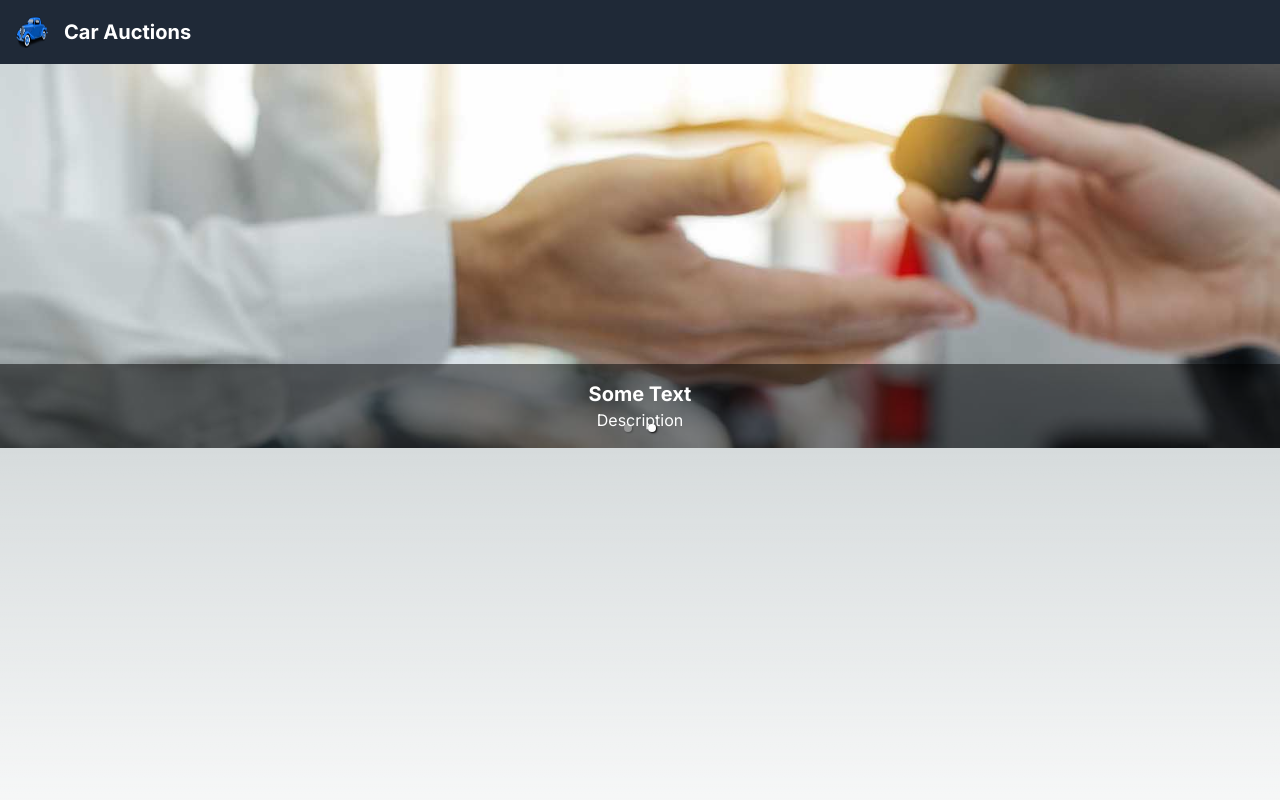
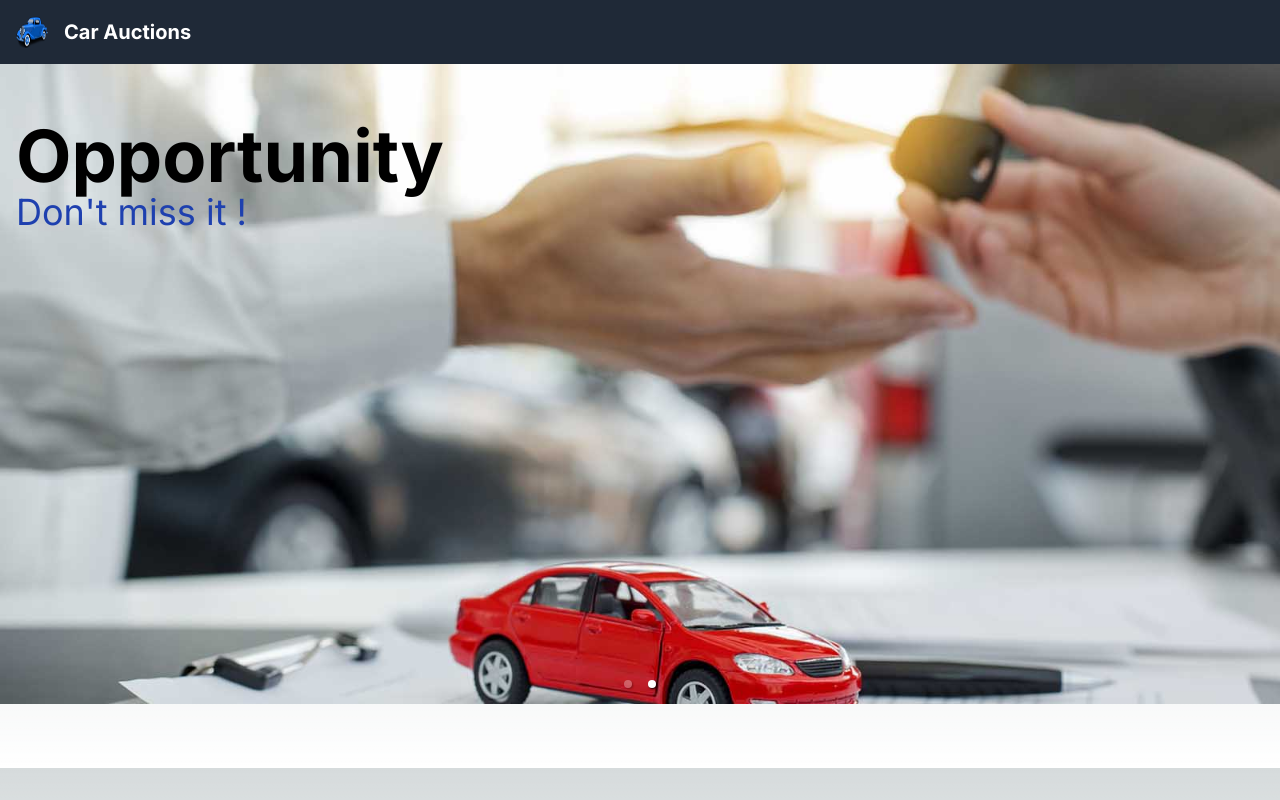
Before and after one commit to khilamouna/car-auction, a Next.js app: page / in a window 1280 px wide. Built offline with nearby package versions, Linux system fonts and the light colour scheme.

Commit message:
carousel done with design modifications

```diff
--- a/components/HeroSection.jsx
+++ b/components/HeroSection.jsx
@@ -3,10 +3,11 @@ import React from "react";
 import { Carousel } from "react-responsive-carousel";
 import "react-responsive-carousel/lib/styles/carousel.min.css";
 import Image from "next/image";
+import { BiStopwatch } from "react-icons/bi";
 
 const HeroSection = () => {
   return (
-    <div className="hero-section w-full h-96 md:h-500 relative">
+    <div className="hero-section w-full h-80 md:h-500 relative">
       <Carousel
         showArrows={false}
         showStatus={false}
@@ -15,37 +16,37 @@ const HeroSection = () => {
         infiniteLoop
         interval={3000}
       >
-        <div className="relative h-full">
-          <div className="w-full h-96">
+        <div className="h-80 sm:h-96 xl:h-[80vh] 2xl:h-[80vh] group ">
+          <div className="w-full h-72">
             <Image
               src="/auctions1.jpg"
               alt="Slide 1"
+              width={1250}
+              height={550}
+            />
+          </div>
+          <div className="carousel-caption absolute top-10 left-0 right-0 p-4 text-blue-800 text-4xl text-left">
+            <h3 className="text-5xl font-bold">Welcome to Car Auctions</h3>
+            <p className="flex items-center text-black">
+              Time is ticking <BiStopwatch className="text-blue-800 ml-2" />
+            </p>
+          </div>
+        </div>
+
+        <div className="h-80 sm:h-96 xl:h-[80vh] 2xl:h-[80vh] group ">
+          <div className="w-full h-72">
+            <Image
+              src="/auctions2.jpg"
+              alt="Slide 2"
               width={1200}
-              height={500}
+              height={200}
               objectFit="cover"
               objectPosition="center"
             />
           </div>
-          <div className="carousel-caption absolute bottom-0 left-0 right-0 p-4 bg-black bg-opacity-50 text-white">
-            <h3 className="text-xl font-bold">Welcome to Car Auctions</h3>
-            <p>Description</p>
-          </div>
-        </div>
-
-        <div className="relative h-full">
-          <div className="w-full h-96">
-            <Image
-              src="/auctions2.jpg"
-              alt="Slide 2"
-              width={1200}
-              height={500}
-              objectFit="cover"
-              objectPosition="center"
-            />
-          </div>
-          <div className="carousel-caption absolute bottom-0 left-0 right-0 p-4 bg-black bg-opacity-50 text-white">
-            <h3 className="text-xl font-bold">Some Text</h3>
-            <p>Description</p>
+          <div className="carousel-caption absolute top-10 left-0 right-0 p-4 text-blue-800 text-4xl text-left">
+            <h3 className="text-7xl font-bold text-black">Opportunity</h3>
+            <p>Don't miss it !</p>
           </div>
         </div>
       </Carousel>
--- a/package.json
+++ b/package.json
@@ -14,6 +14,7 @@
     "postcss": "8.4.27",
     "react": "18.2.0",
     "react-dom": "18.2.0",
+    "react-icons": "^4.10.1",
     "react-responsive-carousel": "^3.2.23",
     "tailwindcss": "3.3.3"
   }
```
Also changed, not shown: 2 other files (tests, documents, lock files or other folders).
